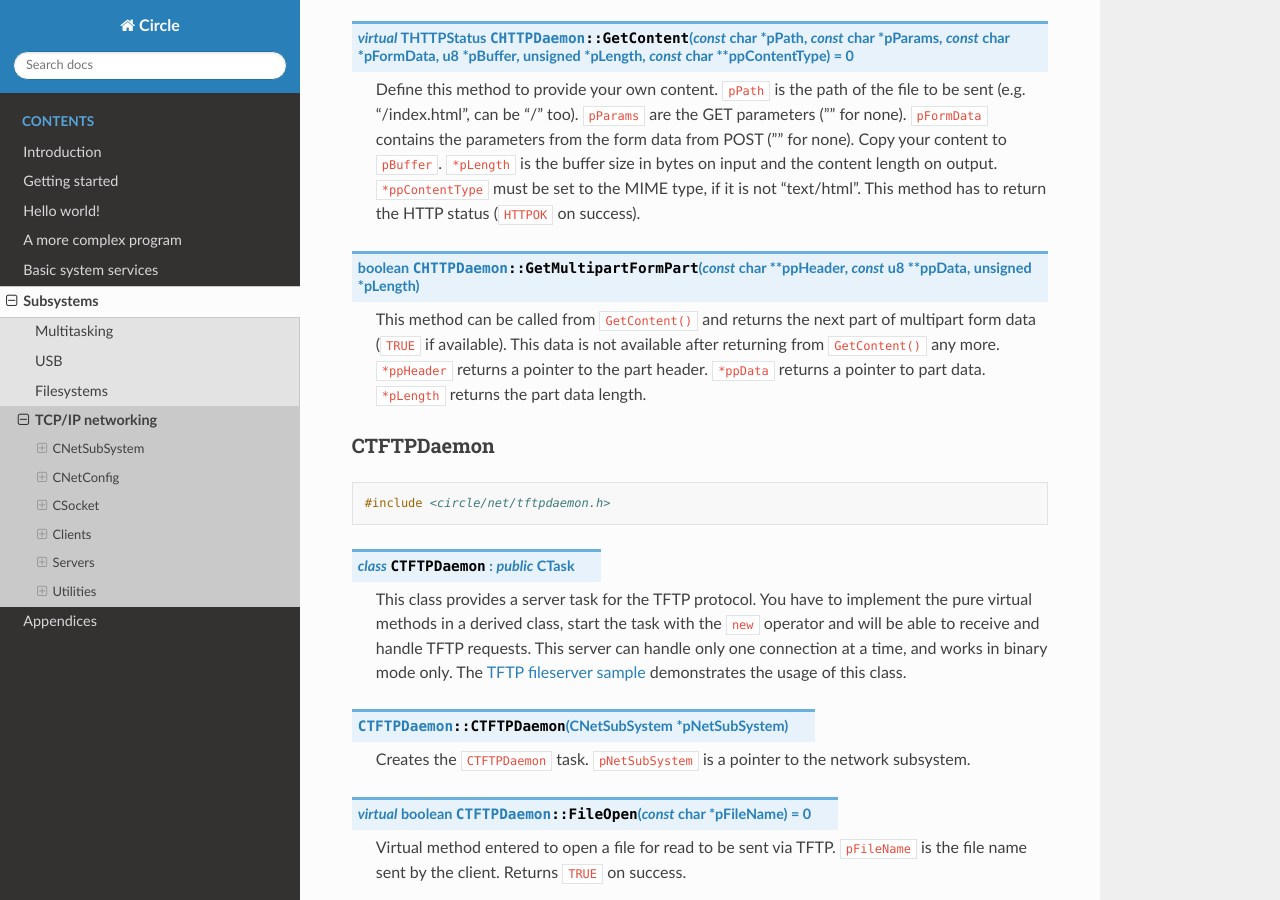
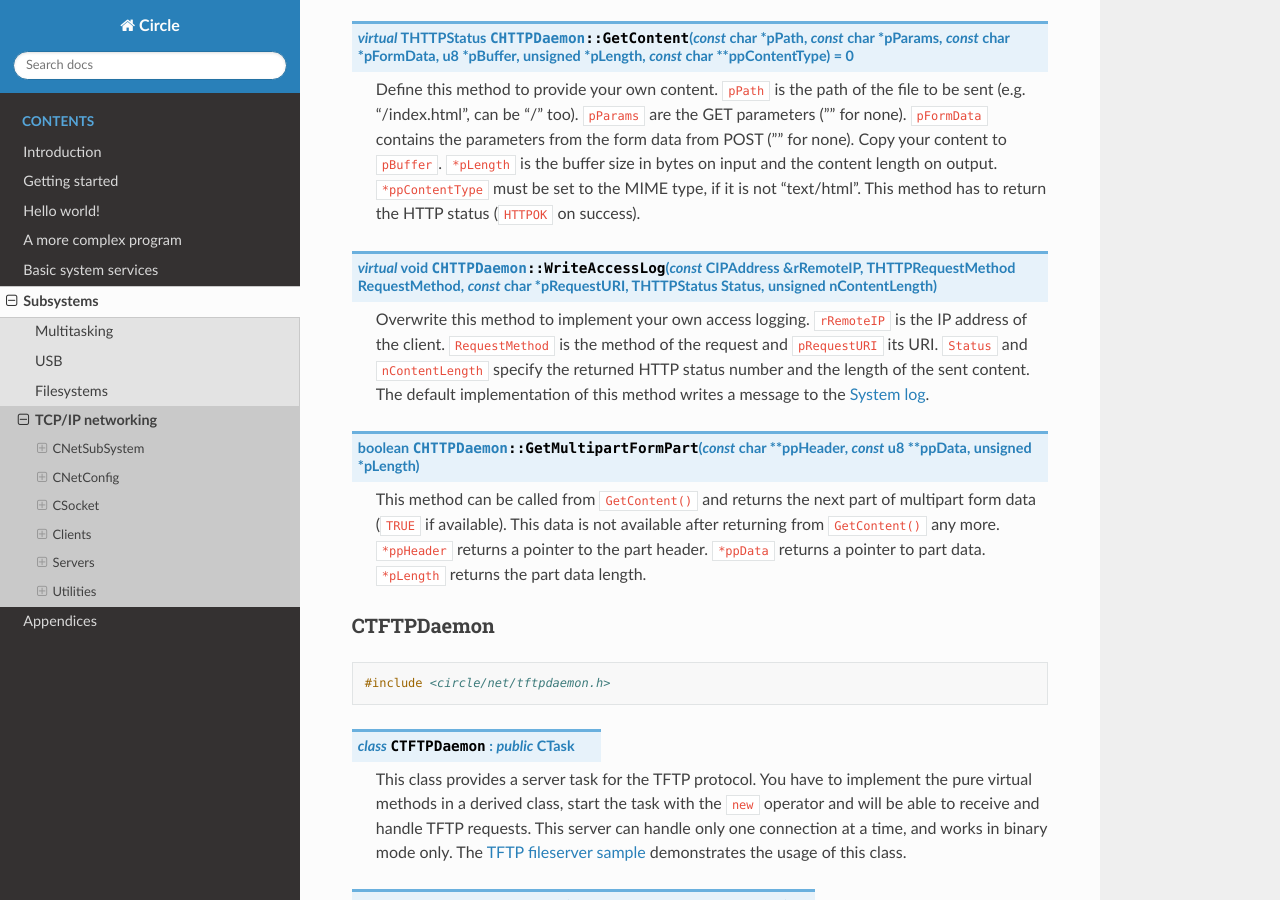
Before and after one commit to rsta2/circle-docs, a Sphinx documentation site: the page built from docs/subsystems/tcp-ip-networking.rst, in a window 1280 px wide and 900 px high, scrolled down 11629 px. Built offline with Sphinx 7.4.7 and the Read the Docs theme 2.0.0, drawn with Linux system fonts in a browser that asks for light colours.

Commit message:
subsystems/tcp-ip-networking: Add CHTTPDaemon::WriteAccessLog()

```diff
--- a/docs/subsystems/tcp-ip-networking.rst
+++ b/docs/subsystems/tcp-ip-networking.rst
@@ -423,6 +423,10 @@ CHTTPDaemon
 
 	Define this method to provide your own content. ``pPath`` is the path of the file to be sent (e.g. "/index.html", can be "/" too). ``pParams`` are the GET parameters ("" for none). ``pFormData`` contains the parameters from the form data from POST ("" for none). Copy your content to ``pBuffer``. ``*pLength`` is the buffer size in bytes on input and the content length on output. ``*ppContentType`` must be set to the MIME type, if it is not "text/html". This method has to return the HTTP status (``HTTPOK`` on success).
 
+.. cpp:function:: virtual void CHTTPDaemon::WriteAccessLog (const CIPAddress &rRemoteIP, THTTPRequestMethod RequestMethod, const char *pRequestURI, THTTPStatus Status, unsigned nContentLength)
+
+	Overwrite this method to implement your own access logging. ``rRemoteIP`` is the IP address of the client. ``RequestMethod`` is the method of the request and ``pRequestURI`` its URI. ``Status`` and ``nContentLength`` specify the returned HTTP status number and the length of the sent content. The default implementation of this method writes a message to the :ref:`System log`.
+
 .. cpp:function:: boolean CHTTPDaemon::GetMultipartFormPart (const char **ppHeader, const u8 **ppData, unsigned *pLength)
 
 	This method can be called from ``GetContent()`` and returns the next part of multipart form data (``TRUE`` if available). This data is not available after returning from ``GetContent()`` any more. ``*ppHeader`` returns a pointer to the part header. ``*ppData`` returns a pointer to part data. ``*pLength`` returns the part data length.
```
